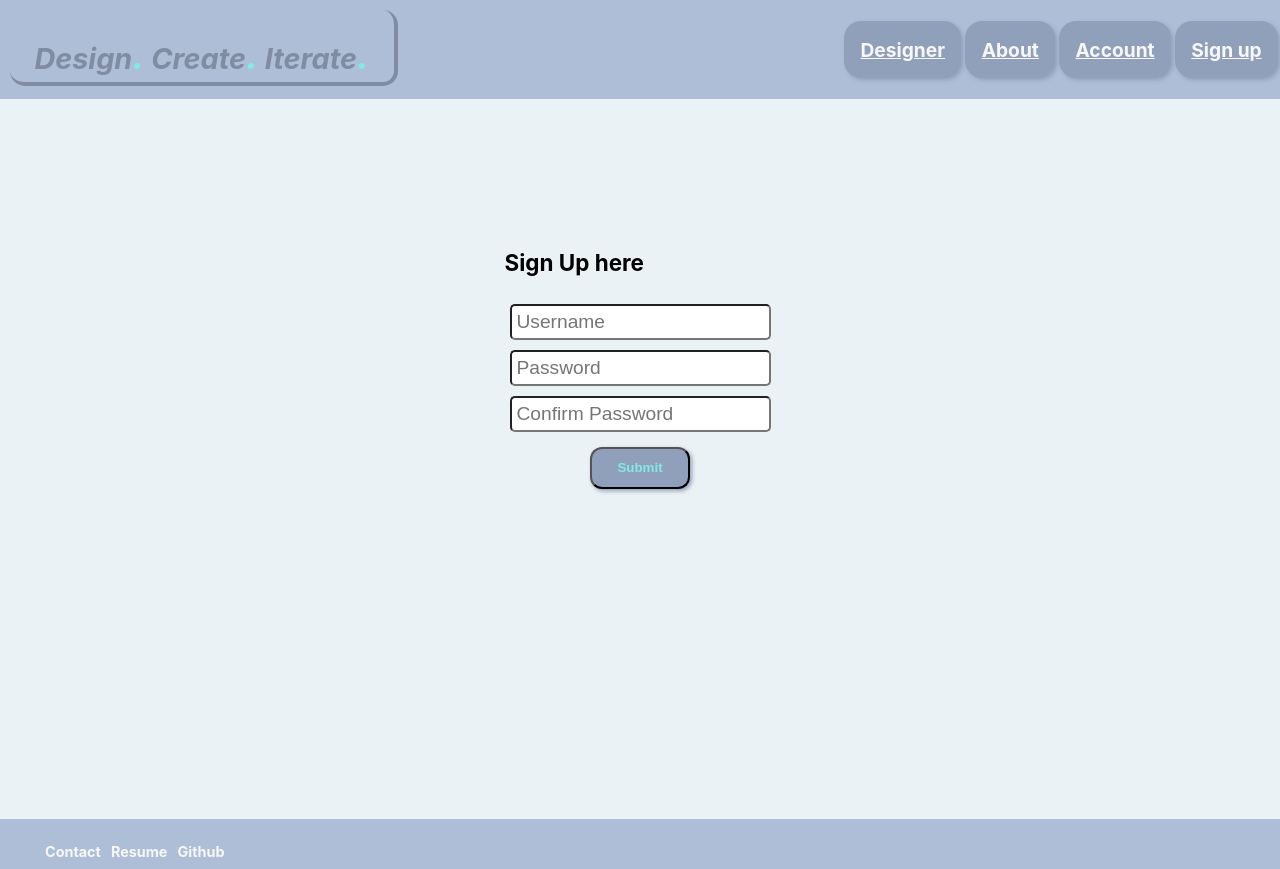
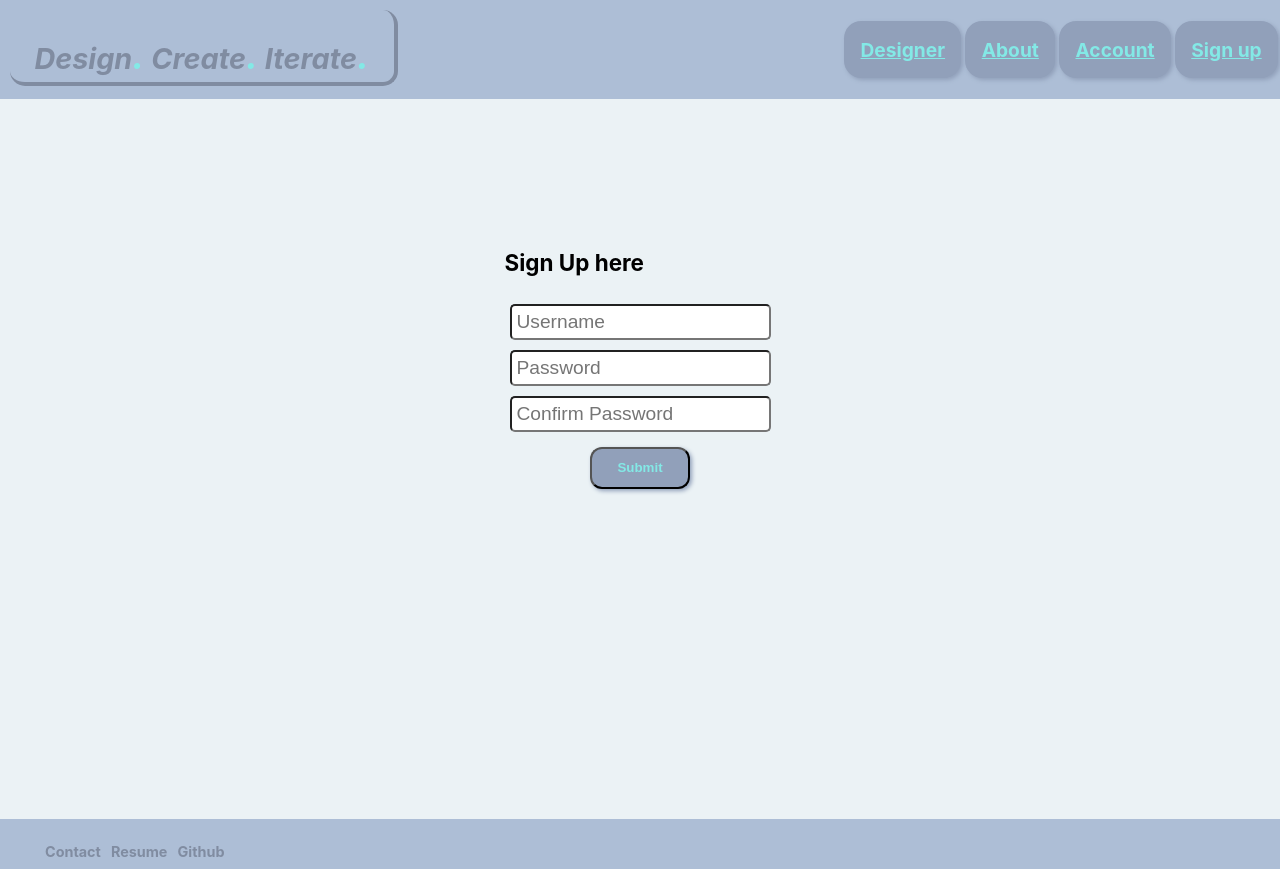
Before and after one commit to johndroz/CIF-Designer, a React (Create React App) app: page /signup in a window 1280 px wide. Built offline with nearby package versions, Linux system fonts and the light colour scheme; no server answers.

Commit message:
accpunt page buttons updated

```diff
--- a/src/App.css
+++ b/src/App.css
@@ -106,7 +106,7 @@ nav ul li:hover {
 }
 
 nav ul li a {
-  color: var(--text-alt2);
+  color: var(--btn-main);
   font-weight: bold;
 }
 
@@ -140,17 +140,14 @@ footer ul li {
 
 .footer-link {
   font-size: 0.75em;
-  /*color: var(--main-bg);*/
-  color: var(--text-alt2);
+  color: var(--text-main);
   font-weight: bolder;
   text-decoration: none;
 }
 
 .footer-link:hover {
   color: var(--text-main);
-  border-bottom: 1px solid var(--btn-main);
-  text-decoration: underline;
-  text-decoration-color: var(--btn-main);
+  border-bottom: 4px solid var(--btn-main);
 }
 
 
@@ -496,3 +493,23 @@ h2, #user-designs h3 {
   border-radius: 10px;
   margin: 40px auto;
 }
+
+#logout {
+  cursor: pointer;
+}
+
+.account-button {
+  padding: 10px;
+  background-color: var(--text-alt);
+  color: var(--btn-main);
+  border: none;
+  border-radius: 5px;
+  margin: 2.5px;
+  font-weight: bold;
+}
+
+.account-button:hover {
+  cursor: pointer;
+  background-color: var(--text-main);
+
+}
--- a/src/pages/Footer.js
+++ b/src/pages/Footer.js
@@ -14,7 +14,7 @@ class Footer extends React.Component{
                         <a className="footer-link" href="">Resume</a>
                     </li>
                     <li>
-                        <a className="footer-link" href="">Github</a>
+                        <a target="_blank" className="footer-link" href="https://github.com/johndroz/CIF-Designer">Github</a>
                     </li>
                 </ul>
             </footer>
--- a/src/pages/account.js
+++ b/src/pages/account.js
@@ -79,6 +79,7 @@ class Account extends React.Component{
 
                         let tbDownload = document.createElement('div');
                         let downloadBtn = document.createElement('input');
+                        downloadBtn.classList.add('account-button');
                         downloadBtn.type = 'button';
                         downloadBtn.value = "Download";
                         downloadBtn.onclick = ()=>{
@@ -98,6 +99,7 @@ class Account extends React.Component{
                         tbDownload.appendChild(downloadBtn);
 
                         let deleteBtn = document.createElement('input');
+                        deleteBtn.classList.add('account-button');
                         deleteBtn.type  = 'button';
                         deleteBtn.value = 'Delete';
                         deleteBtn.onclick = ()=>{
```
